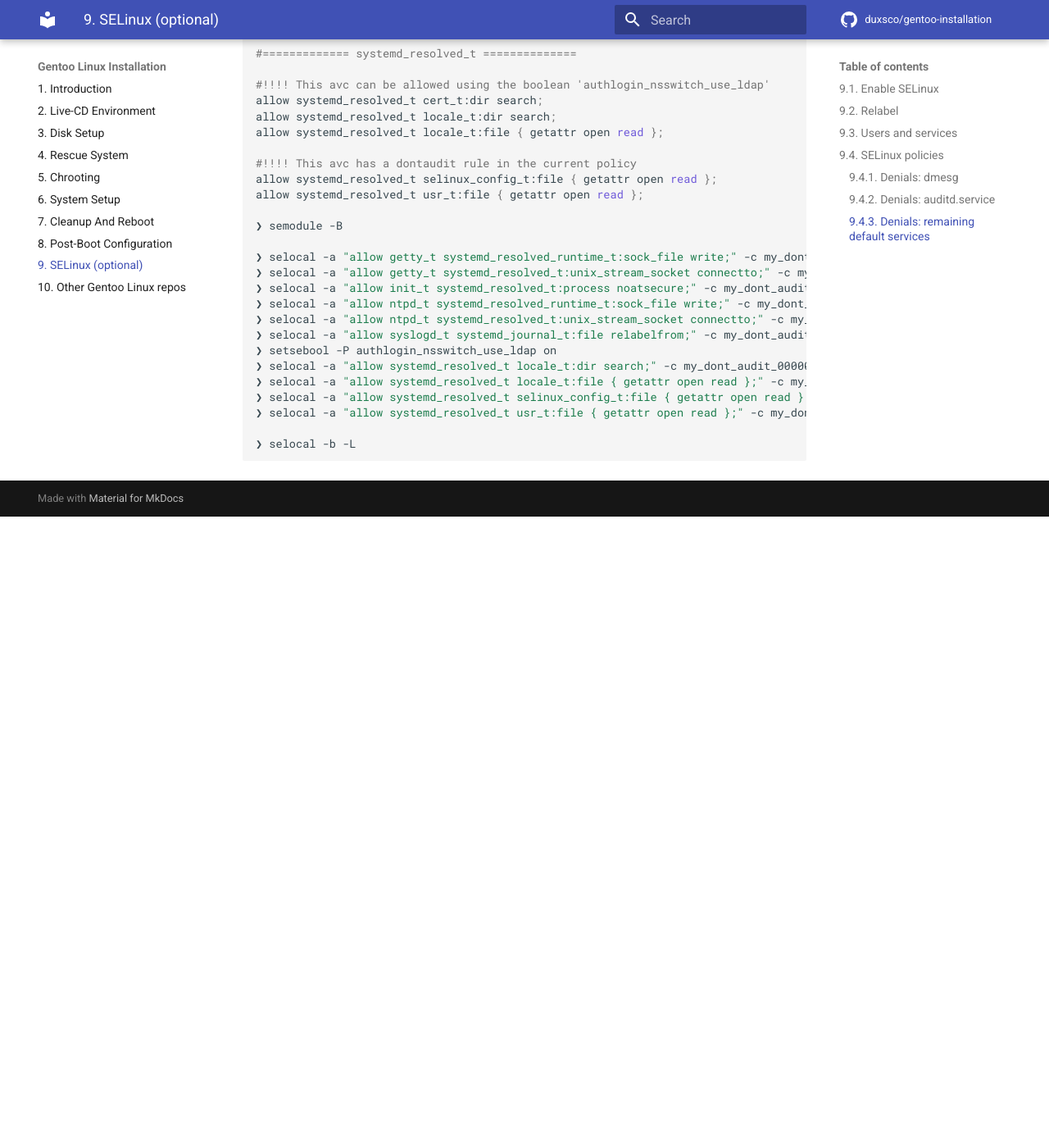
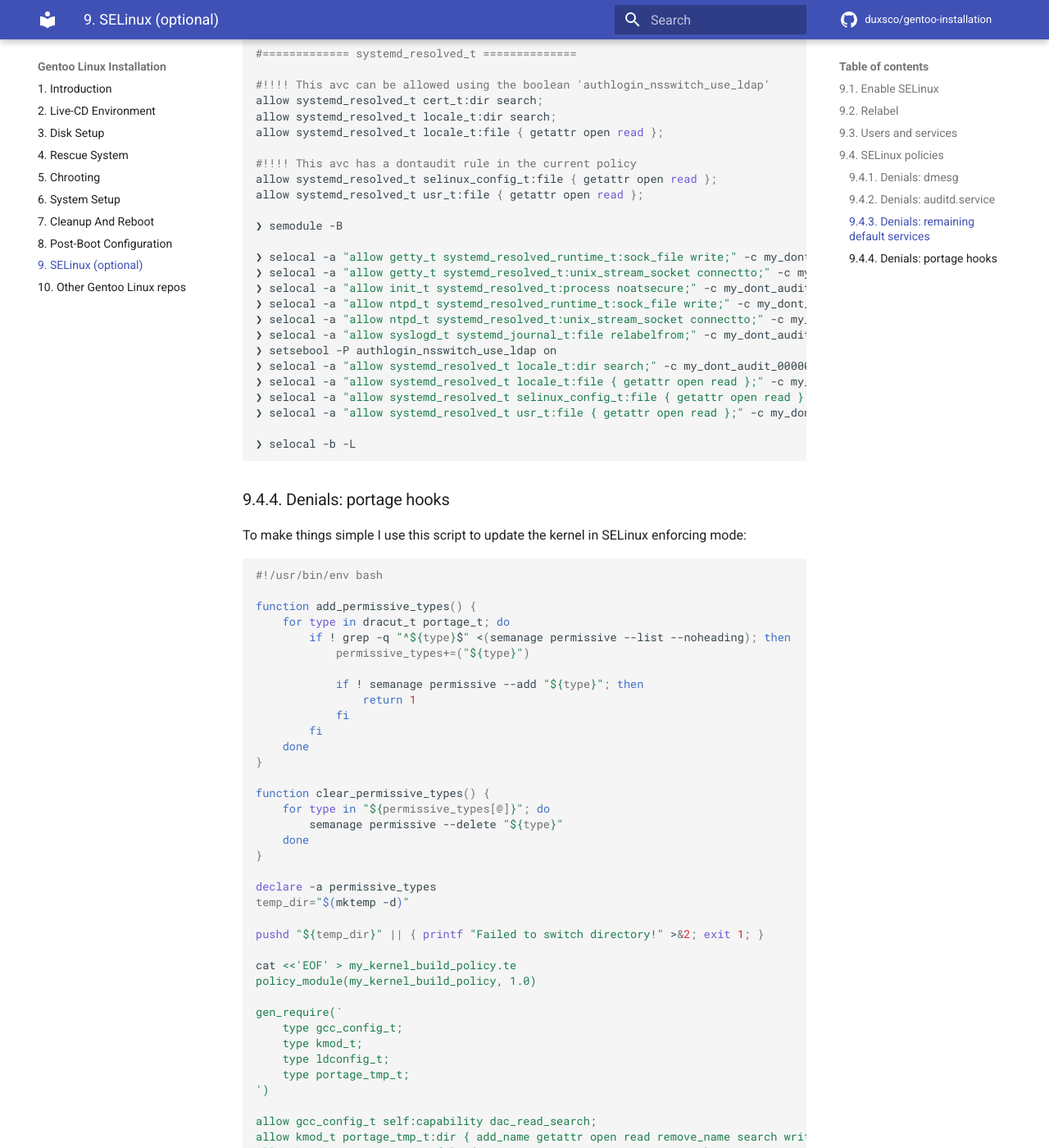
Before and after one commit to duxsco/gentoo-installation, an MkDocs documentation site: the page built from docs/selinux.md, in a window 1280 px wide and 1400 px high, scrolled down 16332 px. Shown: the whole window at 82% size. Built offline with MkDocs 1.6.1 and Material for MkDocs 9.7.7, drawn with Linux system fonts in a browser that asks for light colours; comment, search, counter and statistics services are not loaded; before the commit the page ends 16962 px from its top, so only the background shows below that; some of the changed text lies outside the part shown.

Commit message:
Add SELinux section on portage hooks

````diff
--- a/docs/selinux.md
+++ b/docs/selinux.md
@@ -877,3 +877,67 @@ allow systemd_resolved_t usr_t:file { getattr open read };
 
 ❯ selocal -b -L
 ```
+
+### 9.4.4. Denials: portage hooks
+
+To make things simple I use this script to update the kernel in SELinux enforcing mode:
+
+```bash
+#!/usr/bin/env bash
+
+function add_permissive_types() {
+    for type in dracut_t portage_t; do
+        if ! grep -q "^${type}$" <(semanage permissive --list --noheading); then
+            permissive_types+=("${type}")
+
+            if ! semanage permissive --add "${type}"; then
+                return 1
+            fi
+        fi
+    done
+}
+
+function clear_permissive_types() {
+    for type in "${permissive_types[@]}"; do
+        semanage permissive --delete "${type}"
+    done
+}
+
+declare -a permissive_types
+temp_dir="$(mktemp -d)"
+
+pushd "${temp_dir}" || { printf "Failed to switch directory!" >&2; exit 1; }
+
+cat <<'EOF' > my_kernel_build_policy.te
+policy_module(my_kernel_build_policy, 1.0)
+
+gen_require(`
+    type gcc_config_t;
+    type kmod_t;
+    type ldconfig_t;
+    type portage_tmp_t;
+')
+
+allow gcc_config_t self:capability dac_read_search;
+allow kmod_t portage_tmp_t:dir { add_name getattr open read remove_name search write };
+allow kmod_t portage_tmp_t:file { create getattr open rename write };
+allow kmod_t self:capability dac_read_search;
+allow ldconfig_t portage_tmp_t:dir { add_name getattr open read remove_name search write };
+allow ldconfig_t portage_tmp_t:file { create open rename setattr write };
+allow ldconfig_t portage_tmp_t:lnk_file read;
+allow ldconfig_t self:capability dac_read_search;
+EOF
+
+if b2sum --quiet -c <<<"49b04d6dc0bc6bf7837a378b94e35005cf3eba6d48d744c29e50d9b98086e1bfa30a9fec5edc924bfd99800c4a722286ac34ad5a69fe78b9895ed29be214ba6e  my_kernel_build_policy.te" && \
+   make -f /usr/share/selinux/mcs/include/Makefile my_kernel_build_policy.pp && \
+   semodule -i my_kernel_build_policy.pp && \
+   add_permissive_types
+then
+    emerge sys-kernel/gentoo-kernel-bin
+fi
+
+clear_permissive_types
+semodule -r my_kernel_build_policy.pp
+
+popd || { printf "Failed to switch directory!" >&2; exit 1; }
+```
````
